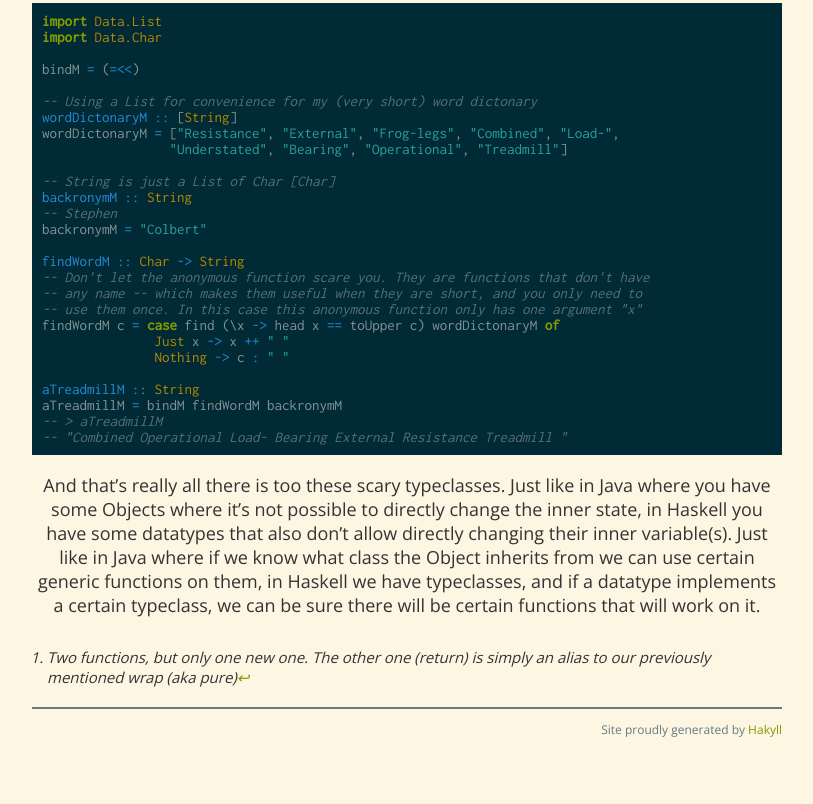
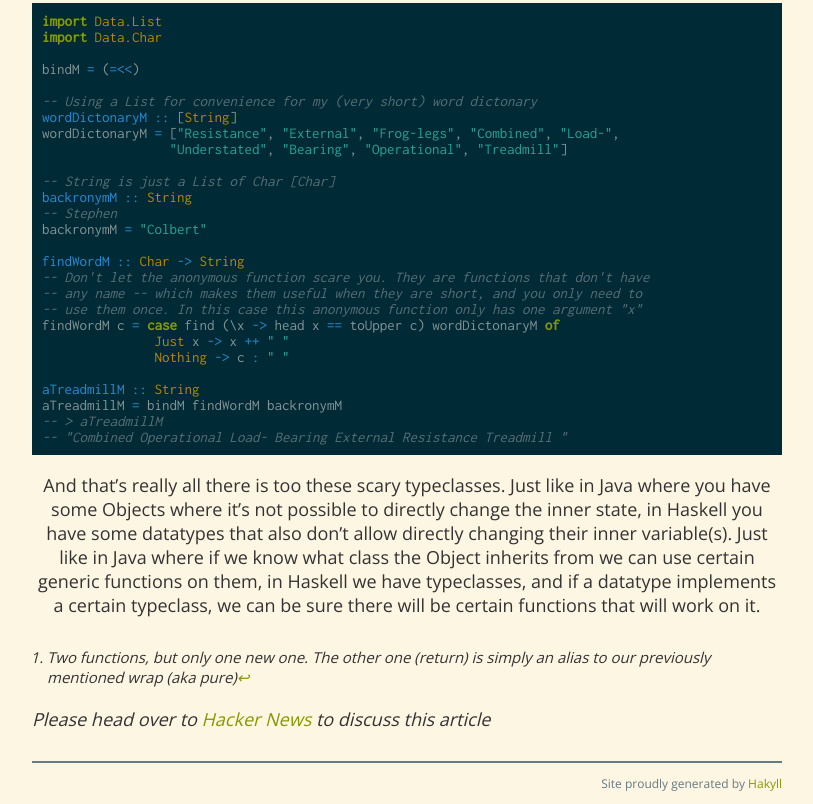
Before and after one commit to joyfulmantis/joyfulmantis.github.io, a plain HTML site: page posts/2017-08-23-functors-applicatives-monads.html in a window 1280 px wide. Shown: the part 7751-8555 px from the top of the page, without its empty margins (233-1046 px from the left). Before the commit the page ends 8501 px from the top, so only its background shows below. Drawn offline with nearby package versions, Linux system fonts and the light colour scheme; a web font is replaced by a local one.

Commit message:
added hn link for functors post

```diff
--- a/posts/2017-08-23-functors-applicatives-monads.html
+++ b/posts/2017-08-23-functors-applicatives-monads.html
@@ -345,6 +345,10 @@ aTreadmillM <span class="fu">=</span> bindM findWordM backronymM
 </div>
 
 
+<div class="comments">
+  Please head over to <a href="https://news.ycombinator.com/item?id=15080989">Hacker News</a> to discuss this article
+</div>
+
 
     </div>
     <div id="footer">
```
